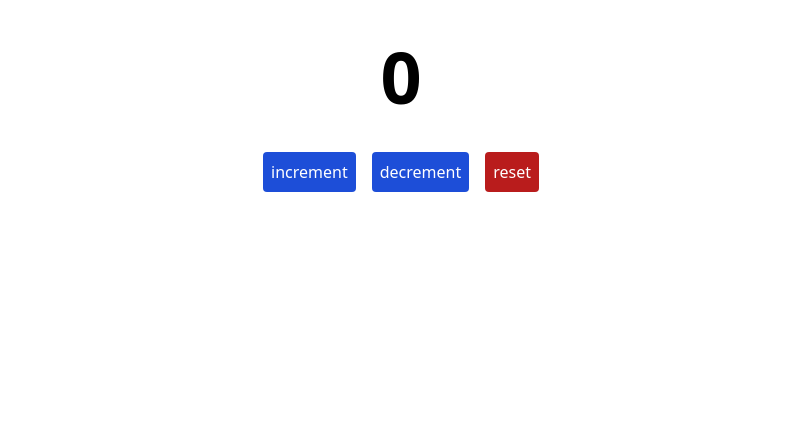
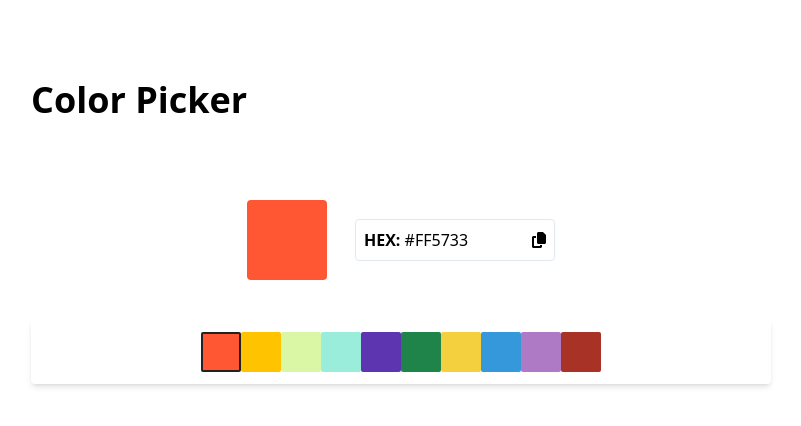
Before and after one commit to Mark-Alexis-Posadas/react-typescript-projects, a React (Vite) app: page / in a window 1280 px wide. Shown: the top 426 px of the page, without its empty margins (239-1040 px from the left). Built offline with nearby package versions, Linux system fonts and the light colour scheme.

Commit message:
done color picker

```diff
--- a/src/App.tsx
+++ b/src/App.tsx
@@ -1,10 +1,10 @@
 import React from "react";
-import Counter from "./pages/Counter";
+import ColorPicker from "./pages/ColorPicker";
 
 const App: React.FC = () => {
   return (
     <div>
-      <Counter />
+      <ColorPicker />
     </div>
   );
 };
--- /dev/null
+++ b/src/components/ColorPickerItems/index.tsx
@@ -0,0 +1,32 @@
+import React from "react";
+
+interface ColorPickerItemsType {
+  colorData: { id: number; hex: string }[];
+  hexColor: string;
+  handleClick: (color: string) => void;
+}
+
+const ColorPickerItems: React.FC<ColorPickerItemsType> = ({
+  colorData,
+  hexColor,
+  handleClick,
+}) => {
+  return (
+    <>
+      {colorData.map((color) => (
+        <div
+          onClick={() => handleClick(color.hex)}
+          key={color.id}
+          className="w-10 h-10 cursor-pointer border"
+          style={{
+            backgroundColor: color.hex,
+            border: hexColor === color.hex ? "2px solid #222" : "none",
+            borderRadius: "2px",
+          }}
+        ></div>
+      ))}
+    </>
+  );
+};
+
+export default ColorPickerItems;
--- /dev/null
+++ b/src/pages/ColorPicker/data.ts
@@ -0,0 +1,14 @@
+export const colors: { id: number; hex: string }[] = [
+  { id: 1, hex: "#FF5733" },
+  { id: 2, hex: "#FFC300" },
+  { id: 3, hex: "#DAF7A6" },
+  { id: 4, hex: "#9AECDB" },
+  { id: 5, hex: "#5E35B1" },
+  { id: 6, hex: "#1E8449" },
+  { id: 7, hex: "#F4D03F" },
+  { id: 8, hex: "#3498DB" },
+  { id: 9, hex: "#AF7AC5" },
+  { id: 10, hex: "#A93226" },
+];
+
+export default colors;
--- /dev/null
+++ b/src/pages/ColorPicker/index.tsx
@@ -0,0 +1,67 @@
+import React, { useEffect, useState } from "react";
+import { FontAwesomeIcon } from "@fortawesome/react-fontawesome";
+import { faCopy } from "@fortawesome/free-solid-svg-icons";
+import colors from "./data";
+import ColorPickerItems from "../../components/ColorPickerItems";
+
+const ColorPicker: React.FC = () => {
+  const [hexColor, setHexColor] = useState<string>(colors[0].hex);
+  const [copyToClipboard, setCopyToClipBoard] = useState<boolean>(false);
+
+  const handleCopy = (e: React.MouseEvent<SVGSVGElement, MouseEvent>) => {
+    console.log("Event:", e);
+    navigator.clipboard
+      .writeText(hexColor)
+      .then(() => setCopyToClipBoard(true))
+      .catch((e) => setCopyToClipBoard(e));
+  };
+
+  const handleClick = (color: string) => {
+    setHexColor(color);
+  };
+
+  useEffect(() => {
+    setTimeout(() => {
+      setCopyToClipBoard(false);
+    }, 2000);
+  }, [copyToClipboard]);
+
+  return (
+    <div className="p-20 w-[900px] m-auto">
+      <div className="bg-white shadow-[0 5px 10px rgba(0, 0, 0, 0.12)] rounded transition-[all 0.2s ease]">
+        <h2 className="font-bold text-4xl mb-20">Color Picker</h2>
+        <div className="flex items-center justify-center">
+          <div
+            className="w-20 h-20 rounded mr-7"
+            style={{ backgroundColor: hexColor }}
+          ></div>
+          <div className="flex flex-col">
+            {copyToClipboard && (
+              <p className="text-green-500">Copied to clipboard</p>
+            )}
+            <div className="border border-slate-200 p-2 rounded flex items-center justify-between w-[200px]">
+              <h3 className="font-bold">
+                HEX: <span className="font-light">{hexColor}</span>
+              </h3>
+              <FontAwesomeIcon
+                icon={faCopy}
+                className="cursor-pointer"
+                onClick={(e) => handleCopy(e)}
+              />
+            </div>
+          </div>
+        </div>
+      </div>
+
+      <div className="flex items-center justify-center bg-white shadow-md p-3 mt-10 rounded">
+        <ColorPickerItems
+          colorData={colors}
+          handleClick={handleClick}
+          hexColor={hexColor}
+        />
+      </div>
+    </div>
+  );
+};
+
+export default ColorPicker;
```
